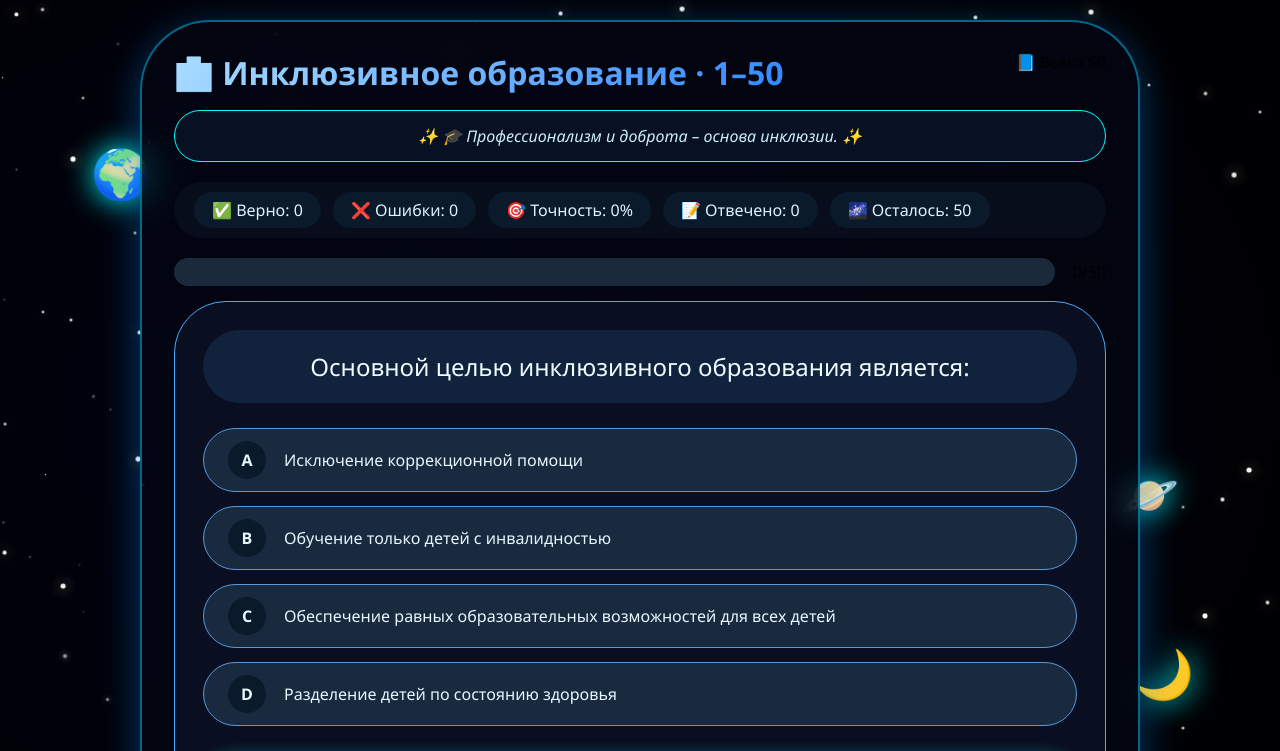
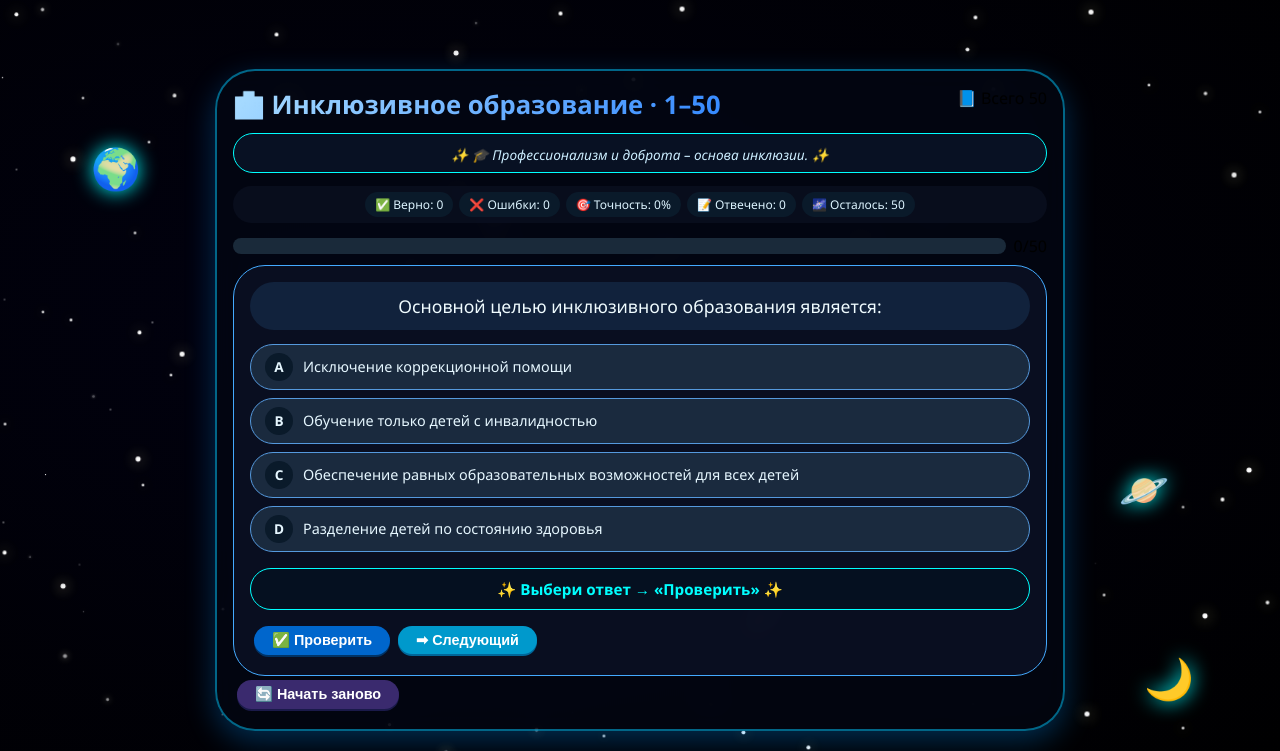
Before and after one commit to nappicos/get50, a plain HTML site: page block1-50.html in a window 1280 px wide. Both pictures are taken after a click on the button "🌌 Начать тест 🚀". Shown: the top 751 px of the page. Drawn offline with Linux system fonts and the light colour scheme.

Commit message:
block1-50.html

```diff
--- a/block1-50.html
+++ b/block1-50.html
@@ -8,9 +8,9 @@
     * { margin: 0; padding: 0; box-sizing: border-box; }
     body {
         background: radial-gradient(ellipse at 30% 40%, #010110, #000000);
-            font-family: 'Segoe UI', 'Roboto', sans-serif;
+        font-family: 'Segoe UI', Roboto, sans-serif;
         min-height: 100vh;
-            padding: 20px;
+        padding: 12px;
         display: flex;
         align-items: center;
         justify-content: center;
@@ -30,49 +30,93 @@
         0% { opacity: 0.2; transform: scale(0.8); box-shadow: 0 0 2px #fff; }
         100% { opacity: 1; transform: scale(1.3); box-shadow: 0 0 12px #ffec9e; }
     }
-        .planet { position: fixed; font-size: 3rem; pointer-events: none; z-index: 0; filter: drop-shadow(0 0 15px cyan); }
+    .planet { position: fixed; font-size: 2.5rem; pointer-events: none; z-index: 0; filter: drop-shadow(0 0 10px cyan); }
     .earth { top: 15%; left: 5%; animation: floatEarth 20s infinite alternate; }
     .moon { bottom: 10%; right: 5%; animation: floatMoon 18s infinite alternate; }
     .mars { top: 60%; left: 85%; animation: floatMars 22s infinite alternate; }
-        .rocket { position: fixed; bottom: 5%; left: 2%; font-size: 3rem; pointer-events: none; animation: flyRocket 20s infinite linear; z-index: 0; }
+    .rocket { position: fixed; bottom: 5%; left: 2%; font-size: 2.5rem; pointer-events: none; animation: flyRocket 20s infinite linear; z-index: 0; }
     @keyframes floatEarth { 0% { transform: translate(0,0); } 100% { transform: translate(40px,30px); } }
     @keyframes floatMoon { 0% { transform: translate(0,0); } 100% { transform: translate(-30px,-20px); } }
     @keyframes floatMars { 0% { transform: translate(0,0); } 100% { transform: translate(50px,-30px); } }
     @keyframes flyRocket { 0% { transform: translateX(0) translateY(0); } 100% { transform: translateX(1800px) translateY(-300px); } }
+
     .quiz-wrapper {
-            max-width: 1000px; width: 100%; margin: 0 auto;
-            background: rgba(3, 8, 20, 0.7); backdrop-filter: blur(12px);
-            border-radius: 70px; padding: 1.8rem 2rem;
+        max-width: 850px;
+        width: 100%;
+        margin: 0 auto;
+        background: rgba(3, 8, 20, 0.7);
+        backdrop-filter: blur(12px);
+        border-radius: 40px;
+        padding: 1rem;
         border: 2px solid rgba(0, 200, 255, 0.5);
-            box-shadow: 0 10px 40px rgba(0,150,255,0.4);
+        box-shadow: 0 10px 30px rgba(0,150,255,0.3);
         z-index: 2;
     }
-        h1 { font-size: 2rem; background: linear-gradient(135deg,#aaddff,#3388ff); -webkit-background-clip: text; background-clip: text; color: transparent; }
-        .top-bar { display: flex; justify-content: space-between; margin-bottom: 1rem; flex-wrap: wrap; }
-        .stats { display: flex; gap: 12px; background: #0a1020cc; border-radius: 70px; padding: 10px 20px; margin-bottom: 20px; flex-wrap: wrap; }
-        .stat-card { background: #0a1a2a; padding: 7px 18px; border-radius: 40px; color: #ddf4ff; }
-        .progress-area { display: flex; gap: 18px; margin: 15px 0; align-items: center; flex-wrap: wrap; }
-        .progress-bar-bg { flex:1; background: #1a2a3a; height: 28px; border-radius: 60px; overflow: hidden; }
+    h1 { font-size: 1.6rem; background: linear-gradient(135deg,#aaddff,#3388ff); -webkit-background-clip: text; background-clip: text; color: transparent; margin-bottom: 0.2rem; }
+    .top-bar { display: flex; justify-content: space-between; margin-bottom: 0.5rem; flex-wrap: wrap; gap: 6px; }
+    .stats {
+        display: flex;
+        flex-wrap: wrap;
+        gap: 6px;
+        background: #0a1020cc;
+        border-radius: 40px;
+        padding: 6px 12px;
+        margin-bottom: 12px;
+        justify-content: center;
+    }
+    .stat-card {
+        background: #0a1a2a;
+        padding: 4px 10px;
+        border-radius: 30px;
+        color: #ddf4ff;
+        font-size: 0.75rem;
+        white-space: nowrap;
+    }
+    .progress-area { display: flex; gap: 8px; margin: 8px 0; align-items: center; flex-wrap: wrap; }
+    .progress-bar-bg { flex:1; background: #1a2a3a; height: 16px; border-radius: 20px; overflow: hidden; }
     .progress-fill { width: 0%; height: 100%; background: linear-gradient(90deg,#44aaff,#2288cc); transition: width 0.5s; }
-        .question-card { background: #0a1022ee; border-radius: 52px; padding: 28px; border: 1px solid #44aaff; }
-        .question-text { font-size: 1.5rem; background: #11223c; border-radius: 60px; padding: 20px; text-align: center; margin-bottom: 25px; color: #f0fcff; }
-        .options { display: flex; flex-direction: column; gap: 14px; margin-bottom: 28px; }
-        .option { background: #1a2a3e; border: 1px solid #5599dd; border-radius: 80px; padding: 12px 24px; cursor: pointer; color: #e6f7ff; display: flex; gap: 18px; align-items: center; }
-        .option.selected { background: #3a5a80; border-color: #aaffff; box-shadow: 0 0 12px cyan; }
-        .opt-letter { font-weight: bold; background: #0a1a2a; width: 38px; height: 38px; display: inline-flex; align-items: center; justify-content: center; border-radius: 60px; }
-        .feedback { background: #051020; border-radius: 56px; padding: 16px 28px; margin: 15px 0 20px; font-size: 1.2rem; font-weight: bold; text-align: center; border: 1px solid #00ffff; color: #00ffff; text-shadow: 0 0 8px #00ffff, 0 0 12px #0088ff; box-shadow: 0 0 15px rgba(0,255,255,0.3); }
-        .btn { border: none; padding: 12px 34px; border-radius: 60px; font-weight: bold; font-size: 1.1rem; cursor: pointer; color: white; margin: 5px; }
-        .btn-check { background: #0066cc; box-shadow: 0 0 12px #00aaff, 0 4px 0 #003366; }
-        .btn-check:hover { background: #0088ff; box-shadow: 0 0 20px #00aaff; }
-        .btn-next { background: #0099cc; box-shadow: 0 0 12px #00ffff, 0 4px 0 #006699; }
-        .btn-next:hover { background: #00bbff; box-shadow: 0 0 20px #00ffff; }
-        .btn-restart { background: #3a2a6e; box-shadow: 0 4px 0 #1a1a4a; }
+    .question-card { background: #0a1022ee; border-radius: 32px; padding: 16px; border: 1px solid #44aaff; }
+    .question-text { font-size: 1.1rem; background: #11223c; border-radius: 32px; padding: 12px; text-align: center; margin-bottom: 14px; color: #f0fcff; }
+    .options { display: flex; flex-direction: column; gap: 8px; margin-bottom: 16px; }
+    .option {
+        background: #1a2a3e;
+        border: 1px solid #5599dd;
+        border-radius: 40px;
+        padding: 8px 14px;
+        cursor: pointer;
+        color: #e6f7ff;
+        display: flex;
+        gap: 10px;
+        align-items: center;
+        font-size: 0.9rem;
+    }
+    .option.selected { background: #3a5a80; border-color: #aaffff; box-shadow: 0 0 8px cyan; }
+    .opt-letter { font-weight: bold; background: #0a1a2a; width: 28px; height: 28px; display: inline-flex; align-items: center; justify-content: center; border-radius: 30px; font-size: 0.85rem; }
+    .feedback { background: #051020; border-radius: 32px; padding: 10px 16px; margin: 10px 0 12px; font-size: 0.95rem; font-weight: bold; text-align: center; border: 1px solid #00ffff; color: #00ffff; }
+    .btn { border: none; padding: 6px 18px; border-radius: 40px; font-weight: bold; font-size: 0.9rem; cursor: pointer; color: white; margin: 4px; }
+    .btn-check { background: #0066cc; box-shadow: 0 2px 0 #003366; }
+    .btn-check:hover { background: #0088ff; }
+    .btn-next { background: #0099cc; box-shadow: 0 2px 0 #006699; }
+    .btn-next:hover { background: #00bbff; }
+    .btn-restart { background: #3a2a6e; box-shadow: 0 2px 0 #1a1a4a; }
     .hidden { display: none; }
-        .review { background: #0a1022ee; border-radius: 52px; padding: 28px; margin-top: 30px; }
-        .mistake-item { background: #1a2a40; padding: 12px; border-radius: 40px; margin-bottom: 10px; color: #ddf4ff; }
-        .inspire { background: rgba(10,20,40,0.8); border-radius: 60px; padding: 14px; text-align: center; margin-bottom: 20px; border: 1px solid cyan; }
-        .motivation-text { font-size: 1rem; font-style: italic; color: #cceeff; }
-        @media (max-width: 768px) { .quiz-wrapper { padding: 1rem; } .question-text { font-size: 1.2rem; } }
+    .review { background: #0a1022ee; border-radius: 32px; padding: 16px; margin-top: 20px; }
+    .mistake-item { background: #1a2a40; padding: 10px; border-radius: 28px; margin-bottom: 8px; color: #ddf4ff; font-size: 0.85rem; word-break: break-word; }
+    .inspire { background: rgba(10,20,40,0.8); border-radius: 40px; padding: 8px; text-align: center; margin-bottom: 12px; border: 1px solid cyan; }
+    .motivation-text { font-size: 0.85rem; font-style: italic; color: #cceeff; }
+    @media (max-width: 650px) {
+        .quiz-wrapper { padding: 0.8rem; }
+        .question-text { font-size: 0.95rem; padding: 8px; }
+        .stat-card { font-size: 0.65rem; padding: 3px 6px; white-space: normal; text-align: center; }
+        .stats { gap: 4px; }
+        .btn { padding: 5px 14px; font-size: 0.85rem; }
+        .option { padding: 6px 10px; font-size: 0.8rem; gap: 6px; }
+        .opt-letter { width: 24px; height: 24px; font-size: 0.75rem; }
+        .feedback { font-size: 0.85rem; padding: 8px 12px; }
+        h1 { font-size: 1.3rem; }
+        .inspire { padding: 6px; }
+        .motivation-text { font-size: 0.75rem; }
+    }
                     </style>
 </head>
 <body>
```
Lines whose indentation alone changed are shown as unchanged.
